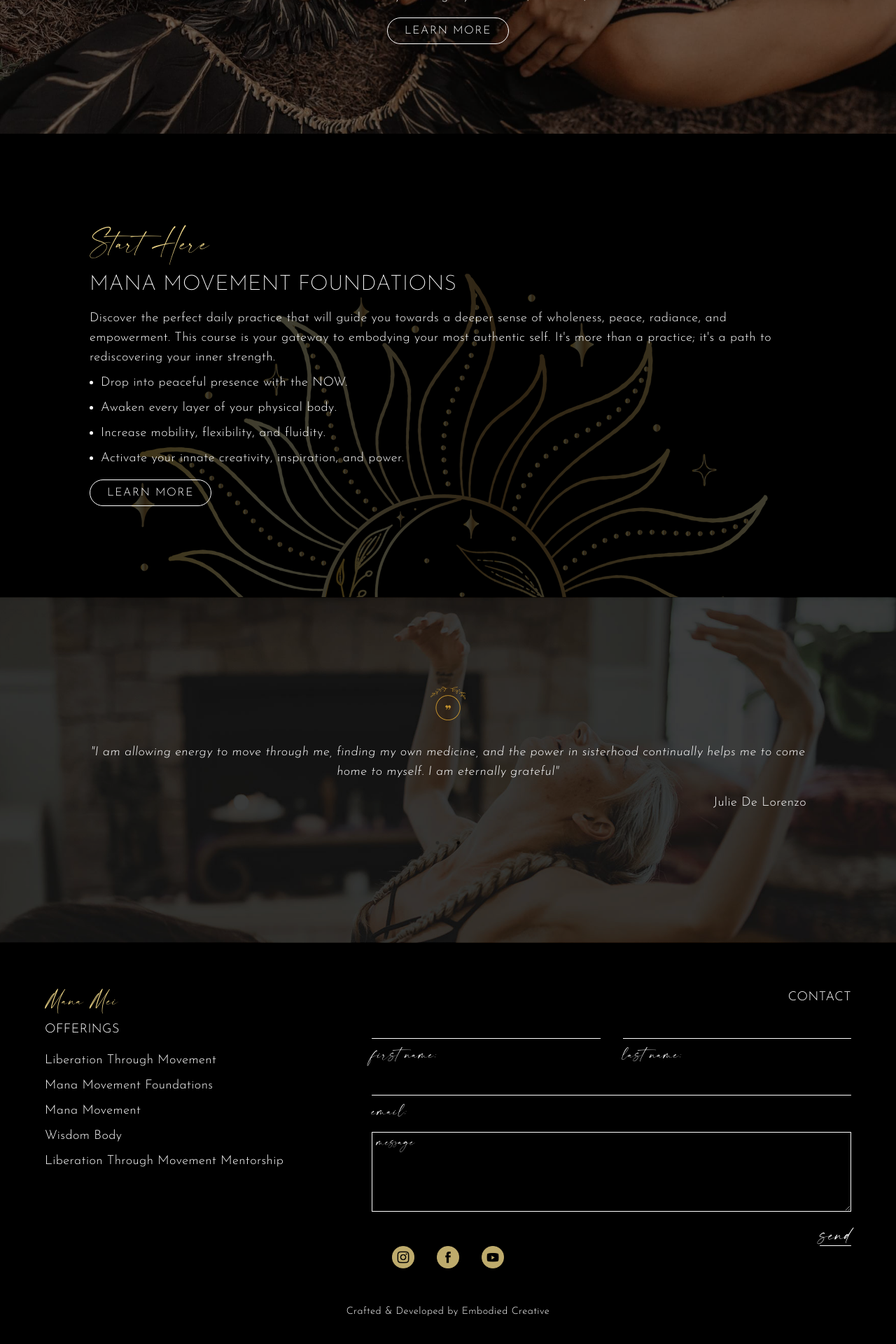
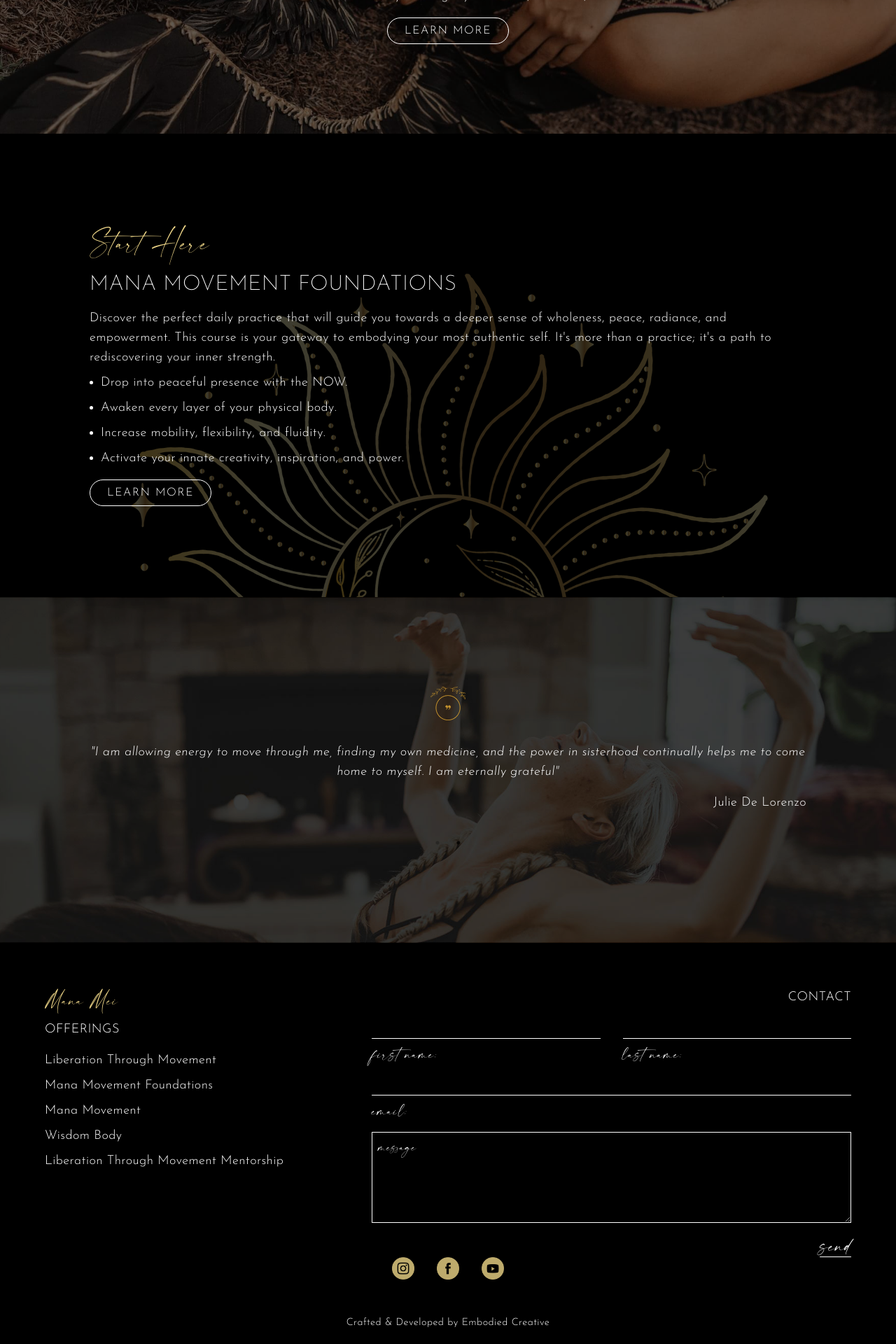
Before and after one commit to brittwoodard/manamei, a Jekyll site: the page built from index.html, in a window 1280 px wide. Shown: the part 2702-4622 px from the top of the page at 70% size. Built offline with Jekyll 4.4.1, drawn with Linux system fonts in a browser that asks for light colours; nearby versions of some CDN libraries; grey boxes are pictures that could not be loaded.

Commit message:
updated contact form

```diff
--- a/_includes/form-contact.html
+++ b/_includes/form-contact.html
@@ -1,4 +1,5 @@
-<form id="contact" name="contact" method="post" data-netlify="true" action="/contact-thank-you.html" onSubmit="submit">
+<form name="contact" method="post" data-netlify="true" action="/contact-thank-you.html" onSubmit="submit" data-netlify-honeypot="bot-field">
+    <input class="hidden" name="bot-field">
     <div class="grid sm:grid-cols-2 gap-8 mb-4">
         <div>
             <input type="text" id="first-name" name="first-name">
@@ -17,7 +18,7 @@
     </div>
 
     <div>
-        <textarea id="message" name="message" rows="4" placeholder=" Message" class="border border-light"></textarea>
+        <textarea id="message" name="message" rows="4" placeholder="Message" class="border border-light p-2"></textarea>
     </div>
 
     <div class="flex justify-end">
```
